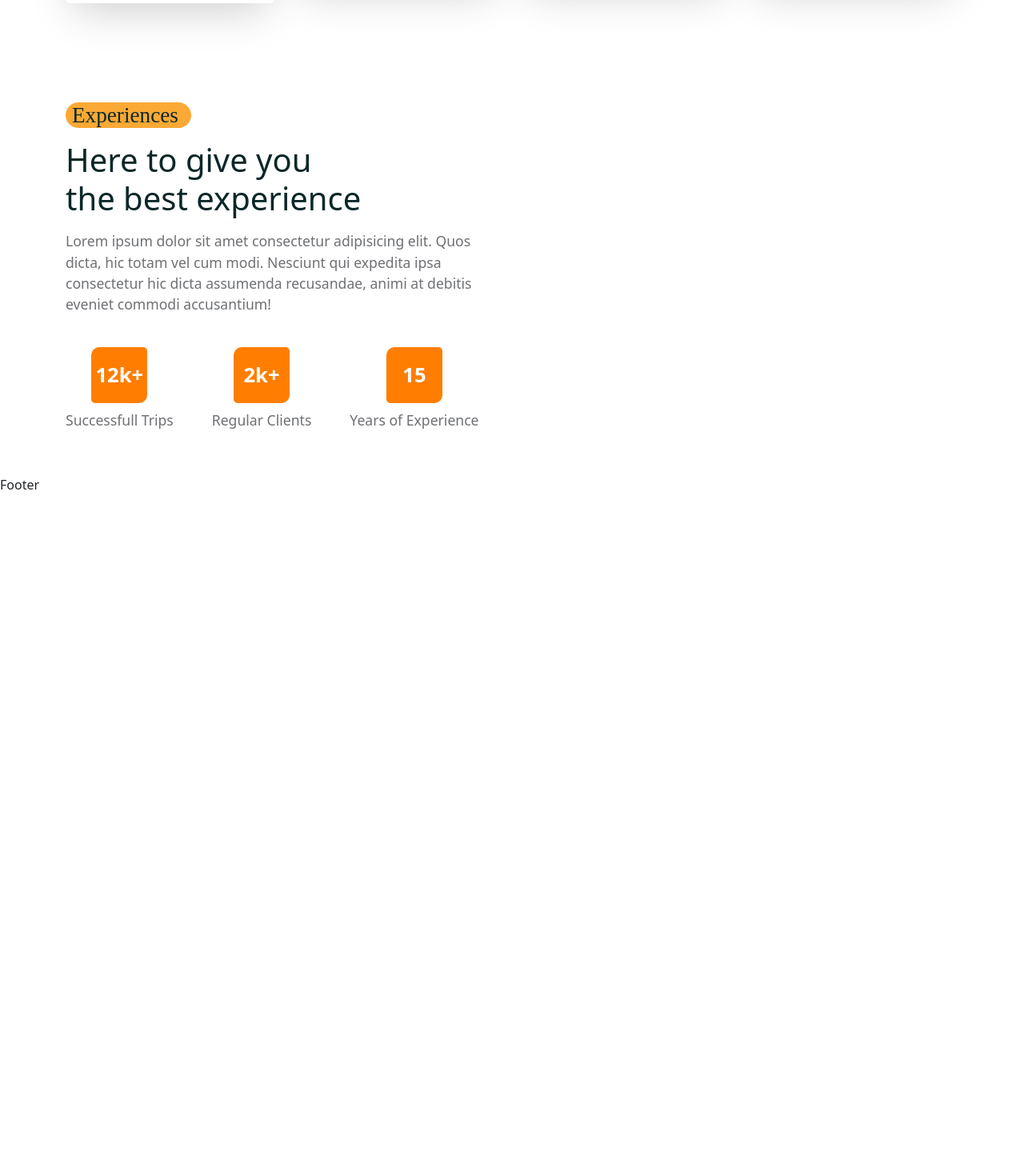
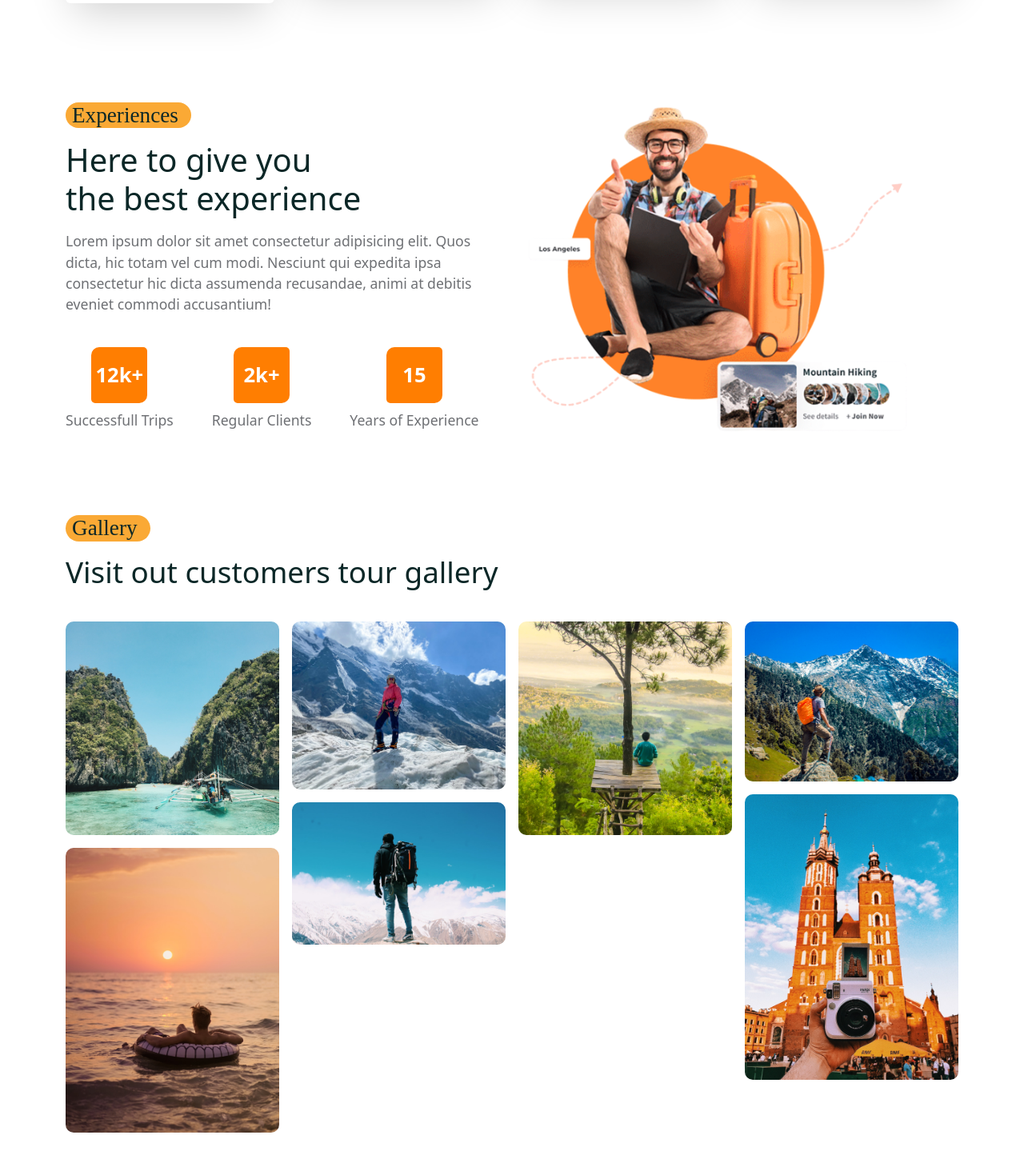
Before and after one commit to b00m3r4ng/MERN-TravelAgency, a React (Create React App) app in the folder tour-management/frontend/: page /home in a window 1280 px wide. Shown: the part 1931-3390 px from the top of the page at 80% size. Before the commit the page ends 2549 px from the top, so only its background shows below. Built offline with nearby package versions, Linux system fonts and the light colour scheme; a web font is replaced by a local one.

Commit message:
Start of Image Gallery

```diff
--- /dev/null
+++ b/tour-management/frontend/src/components/Image-gallery/MasonryImagesGallery.jsx
@@ -0,0 +1,22 @@
+import React from "react";
+import Masonry, { ResponsiveMasonry } from "react-responsive-masonry";
+import galleryImages from "./galleryimages";
+
+const MasonryImagesGallery = () => {
+  return (
+    <ResponsiveMasonry columnsCountBreakPoints={{ 350: 1, 768: 3, 992: 4 }}>
+      <Masonry gutter="1rem">
+        {galleryImages.map((item, index) => (
+          <img
+            src={item}
+            key={index}
+            alt=""
+            style={{ width: "100%", display: "block", borderRadius: "10px" }}
+          />
+        ))}
+      </Masonry>
+    </ResponsiveMasonry>
+  );
+};
+
+export default MasonryImagesGallery;
--- /dev/null
+++ b/tour-management/frontend/src/components/Image-gallery/galleryimages.js
@@ -0,0 +1,19 @@
+import galleryImg01 from "../../assets/images/gallery-01.jpg";
+import galleryImg02 from "../../assets/images/gallery-02.jpg";
+import galleryImg03 from "../../assets/images/gallery-03.jpg";
+import galleryImg04 from "../../assets/images/gallery-04.jpg";
+import galleryImg05 from "../../assets/images/gallery-05.jpg";
+import galleryImg06 from "../../assets/images/gallery-06.jpg";
+import galleryImg07 from "../../assets/images/gallery-07.jpg";
+
+const galleryImages = [
+  galleryImg01,
+  galleryImg02,
+  galleryImg03,
+  galleryImg04,
+  galleryImg05,
+  galleryImg06,
+  galleryImg07, // Add more images here if needed.
+];
+
+export default galleryImages;
--- a/tour-management/frontend/src/pages/Home.jsx
+++ b/tour-management/frontend/src/pages/Home.jsx
@@ -6,10 +6,13 @@ import heroImg from "../assets/images/hero-img01.jpg";
 import heroImg02 from "../assets/images/hero-img02.jpg";
 import heroVideo from "../assets/images/hero-video.mp4";
 import worldImg from "../assets/images/world.png";
+import experienceImg from "../assets/images/experience.png";
+
 import Subtitle from "../shared/Subtitle.jsx";
 import SearchBar from "../shared/SearchBar.jsx";
 import ServiceList from "../services/ServiceList.jsx";
 import FeaturedToursList from "../components/Featured-tours/FeaturedToursList.jsx";
+import MasonryImagesGallery from "../components/Image-gallery/MasonryImagesGallery.jsx";
 
 const Home = () => {
   return (
@@ -110,11 +113,35 @@ const Home = () => {
                 </div>
               </div>
             </Col>
-            <Col lg="6"></Col>
+            <Col lg="6">
+              <div className="experience__img">
+                <img
+                  src={experienceImg}
+                  alt="Represents Companies Experience"
+                />
+              </div>
+            </Col>
           </Row>
         </Container>
       </section>
       {/* Experience End */}
+      {/* Gallery Section Start */}
+      <section>
+        <Container>
+          <Row>
+            <Col lg="12">
+              <Subtitle subtitle={"Gallery"} />
+              <h2 className="gallery__title">
+                Visit out customers tour gallery
+              </h2>
+            </Col>
+            <Col lg="12">
+              <MasonryImagesGallery />
+            </Col>
+          </Row>
+        </Container>
+      </section>
+      {/* Gallery Section End */}
     </>
   );
 };
--- a/tour-management/frontend/src/styles/home.css
+++ b/tour-management/frontend/src/styles/home.css
@@ -90,3 +90,13 @@ hero__content h1 .highlight {
   margin-top: 0.7rem;
   color: var(--text-color);
 }
+
+.experience__img img {
+  width: 90%;
+}
+
+.gallery__title {
+  font-size: 2.3rem;
+  margin-bottom: 2.5rem;
+  margin-top: 1rem;
+}
```
Also changed, not shown: 1 other file (tests, documents, lock files or other folders).
